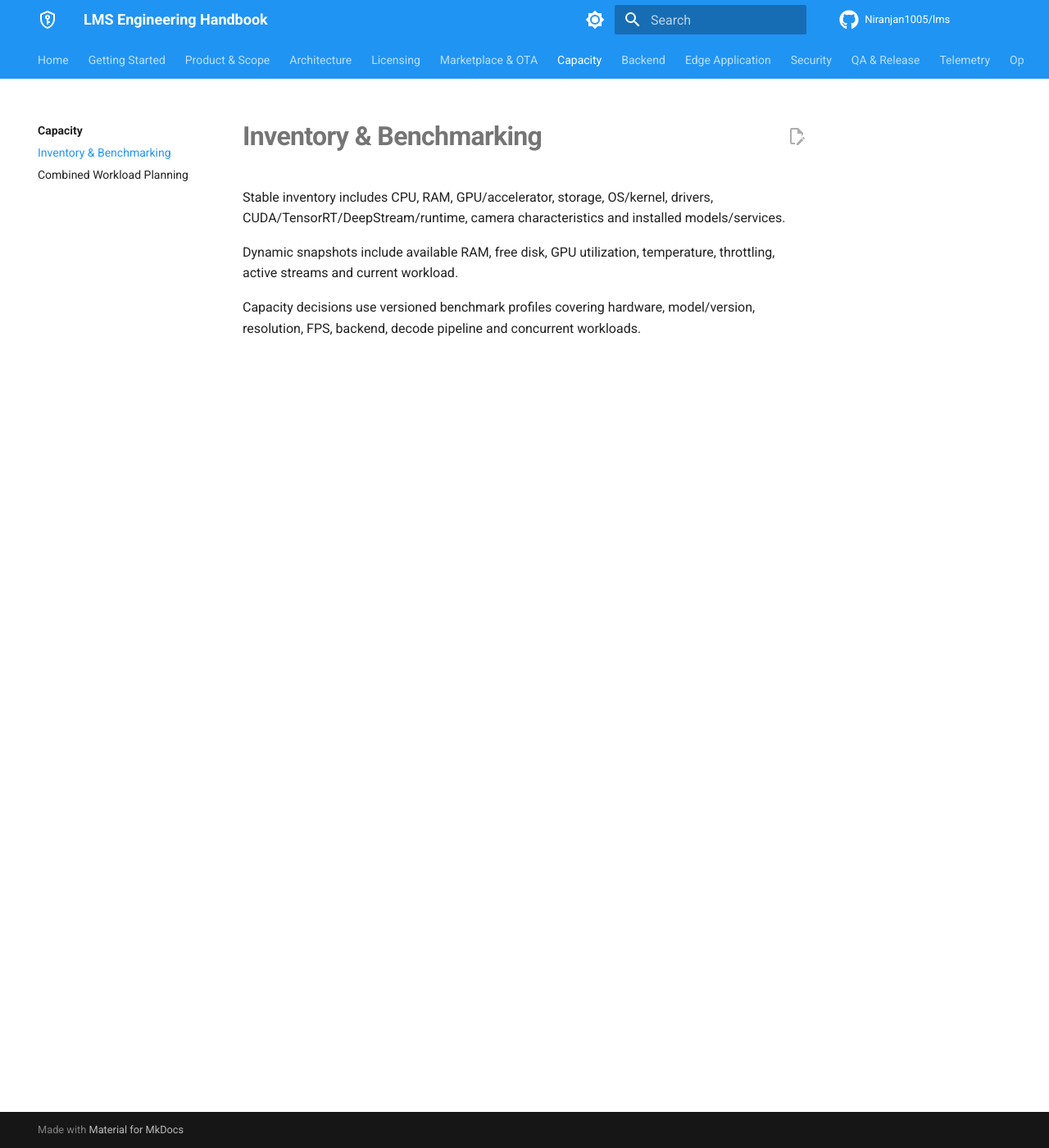
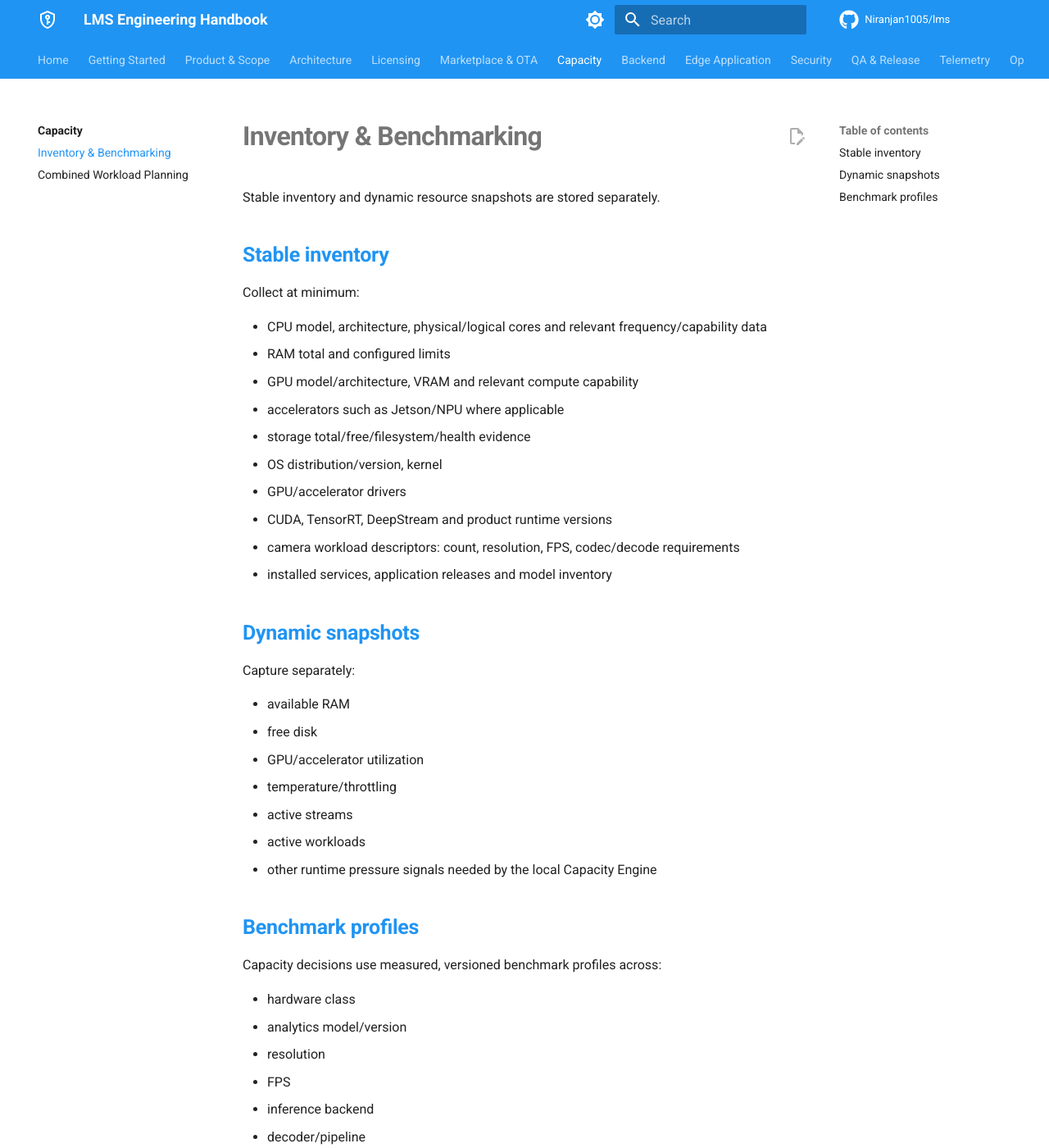
Before and after one commit to Niranjan1005/lms, an MkDocs documentation site: the page built from docs/capacity/inventory-benchmarking.md, in a window 1280 px wide and 1400 px high. Shown: the whole window at 82% size. Built offline with MkDocs 1.6.1 and Material for MkDocs 9.7.7, drawn with Linux system fonts in a browser that asks for light colours; comment, search, counter and statistics services are not loaded; some of the changed text lies outside the part shown.

Commit message:
docs: expand required capacity inventory fields

```diff
--- a/docs/capacity/inventory-benchmarking.md
+++ b/docs/capacity/inventory-benchmarking.md
@@ -1,7 +1,47 @@
 # Inventory & Benchmarking
 
-Stable inventory includes CPU, RAM, GPU/accelerator, storage, OS/kernel, drivers, CUDA/TensorRT/DeepStream/runtime, camera characteristics and installed models/services.
+Stable inventory and dynamic resource snapshots are stored separately.
 
-Dynamic snapshots include available RAM, free disk, GPU utilization, temperature, throttling, active streams and current workload.
+## Stable inventory
 
-Capacity decisions use versioned benchmark profiles covering hardware, model/version, resolution, FPS, backend, decode pipeline and concurrent workloads.
+Collect at minimum:
+
+- CPU model, architecture, physical/logical cores and relevant frequency/capability data
+- RAM total and configured limits
+- GPU model/architecture, VRAM and relevant compute capability
+- accelerators such as Jetson/NPU where applicable
+- storage total/free/filesystem/health evidence
+- OS distribution/version, kernel
+- GPU/accelerator drivers
+- CUDA, TensorRT, DeepStream and product runtime versions
+- camera workload descriptors: count, resolution, FPS, codec/decode requirements
+- installed services, application releases and model inventory
+
+## Dynamic snapshots
+
+Capture separately:
+
+- available RAM
+- free disk
+- GPU/accelerator utilization
+- temperature/throttling
+- active streams
+- active workloads
+- other runtime pressure signals needed by the local Capacity Engine
+
+## Benchmark profiles
+
+Capacity decisions use measured, versioned benchmark profiles across:
+
+- hardware class
+- analytics model/version
+- resolution
+- FPS
+- inference backend
+- decoder/pipeline
+- concurrent workloads
+- target latency/FPS/SLA
+
+Instantaneous utilization alone is not a benchmark.
+
+Every assessment must record the benchmark profile/version and inventory/workload inputs used so the result can be reproduced and audited.
```
